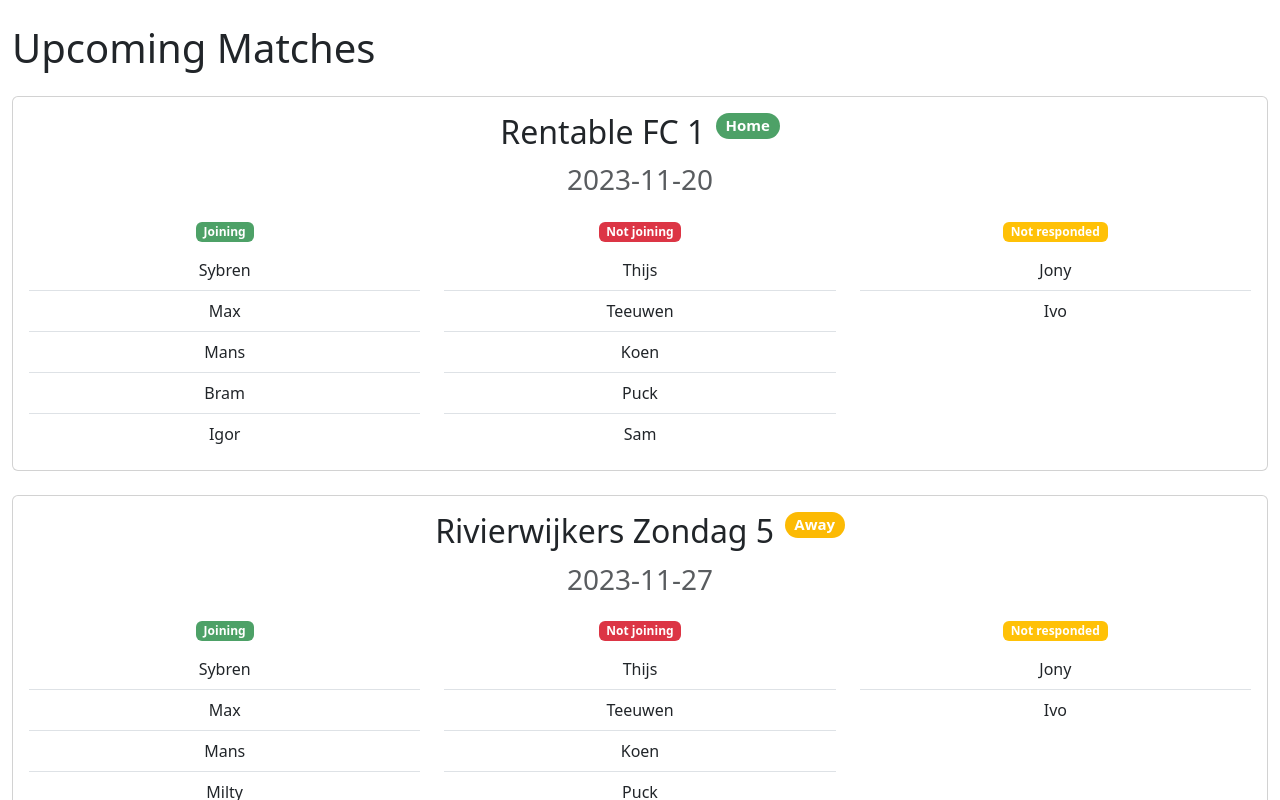
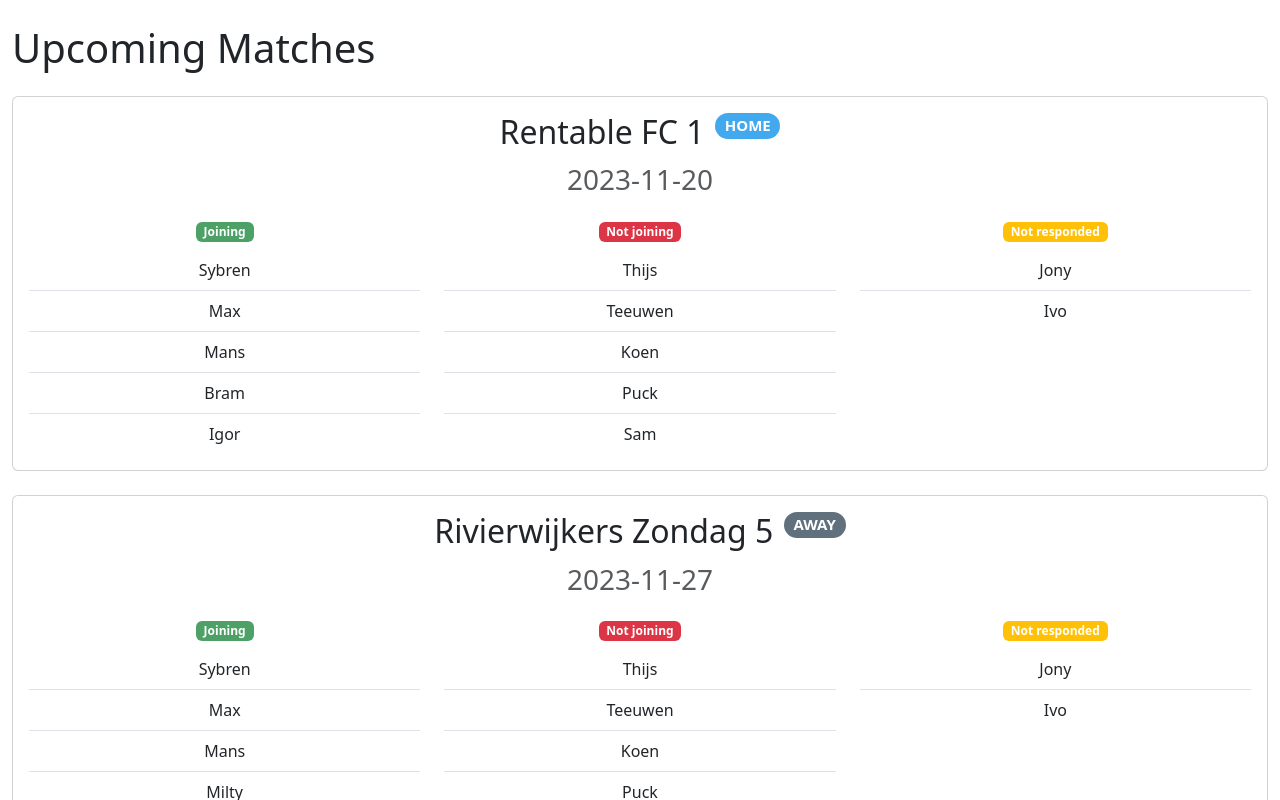
Before and after one commit to KoenCuijp/capptain-frontend, a React (Create React App) app: page / in a window 1280 px wide. Shown: the top 800 px of the page. Built offline with nearby package versions, Linux system fonts and the light colour scheme.

Commit message:
Rename app and more colour customization

```diff
--- a/src/components/Matches.js
+++ b/src/components/Matches.js
@@ -50,8 +50,8 @@ export default function () {
                                     <h2 className="d-inline-block">{match.opponent}</h2>&nbsp;&nbsp;
                                     <Badge
                                         className="rounded-pill align-top"
-                                        bg={match.homeMatch ? 'primary' : 'secondary'}>
-                                        {match.homeMatch ? 'Home' : 'Away'}
+                                        bg={match.homeMatch ? 'blue' : 'grey'}>
+                                        {match.homeMatch ? 'HOME' : 'AWAY'}
                                     </Badge>
                                 </Card.Title>
                                 <Card.Subtitle className="mb-2 text-muted"><h3>{match.date}</h3></Card.Subtitle>
--- a/src/css-customization.scss
+++ b/src/css-customization.scss
@@ -11,10 +11,11 @@ $primary: #4DA167;
 $secondary: #FCBA04;
 
 $light-green: #93E5AB;
-$dark-green: #4682b4;
+$dark-green: #4DA167;
 $grey: #61707D;
 $black: #000000;
 $yellow: #FCBA04;
+$blue: #42A9EE;
 $body-bg: #fff;
 
 // Coloured backgrounds
@@ -67,6 +68,12 @@ $body-bg: #fff;
 $theme-colors: (
     primary: $primary,
     secondary: $secondary,
+    light-green: $light-green,
+    dark-green: $dark-green,
+    grey: $grey,
+    black: $black,
+    yellow: $yellow,
+    blue: $blue,
     body-bg: $body-bg,
 );
 
```
Also changed, not shown: public/manifest.json.
